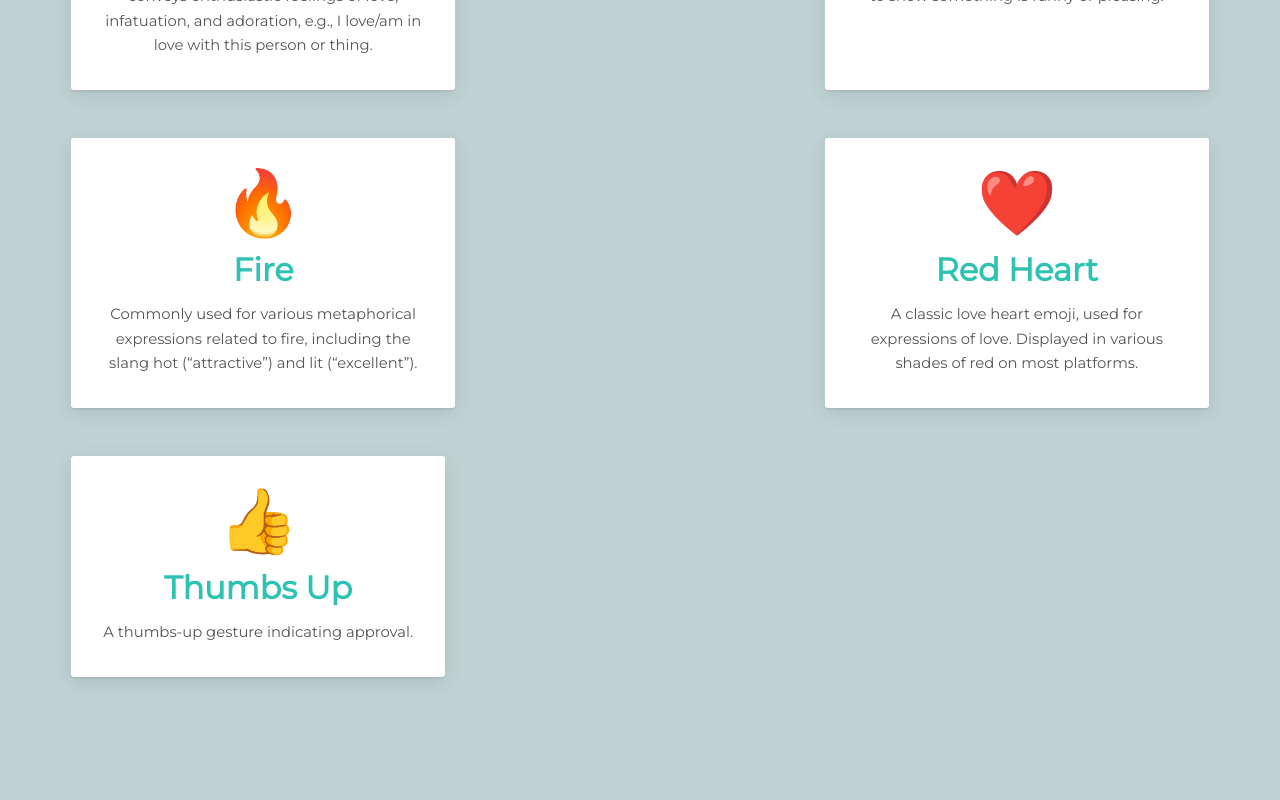
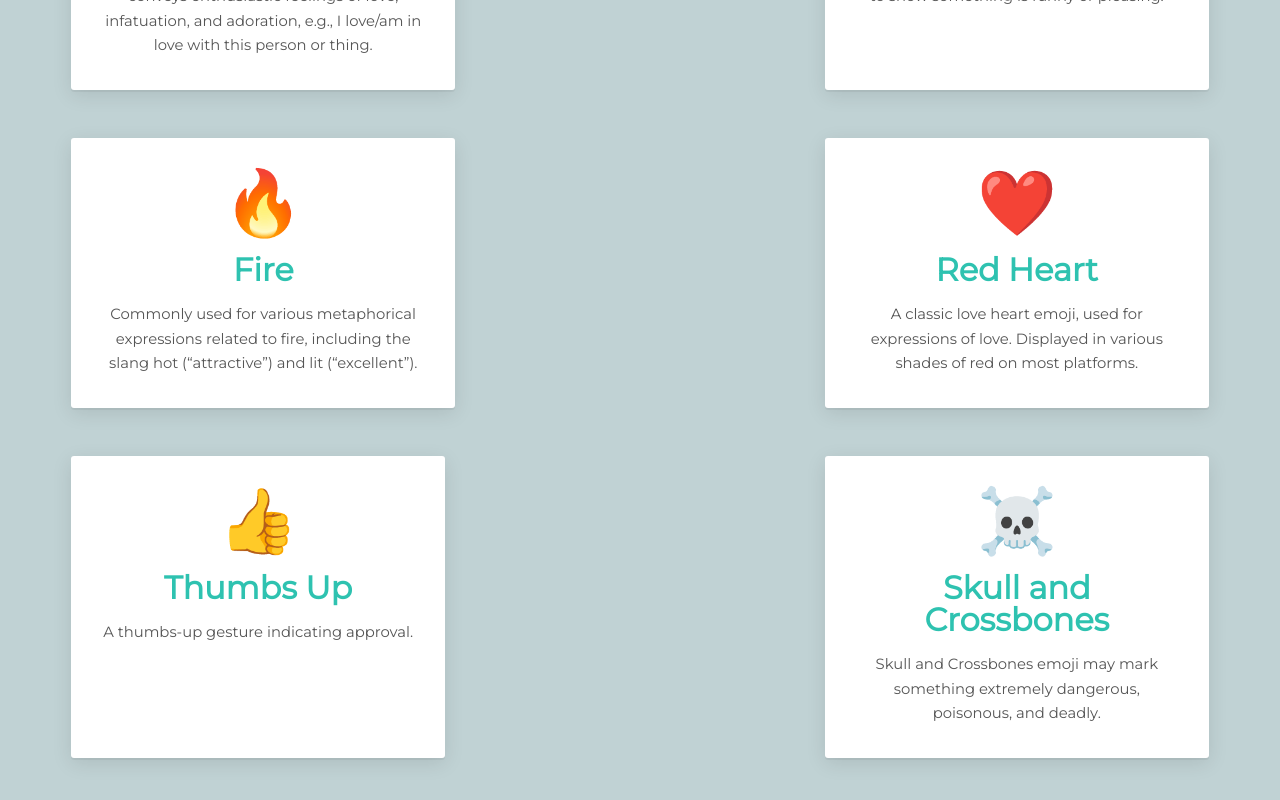
Before and after one commit to Nishkarsh01/The-Emojis-Wiki, a React (Create React App) app: page / in a window 1280 px wide. Shown: the part 1259-2059 px from the top of the page. Built offline with nearby package versions, Linux system fonts and the light colour scheme.

Commit message:
Update emojipedia.js

```diff
--- a/src/emojipedia.js
+++ b/src/emojipedia.js
@@ -61,7 +61,15 @@ const emojipedia = [
     name: "Thumbs Up",
     meaning:
       "A thumbs-up gesture indicating approval."
-  }
+  },
+  {
+    id: 10,
+    emoji: "☠️",
+    name: "Skull and Crossbones",
+    meaning:
+      "Skull and Crossbones emoji may mark something extremely dangerous, poisonous, and deadly."
+  },
+
 ];
 
 export default emojipedia;
```
